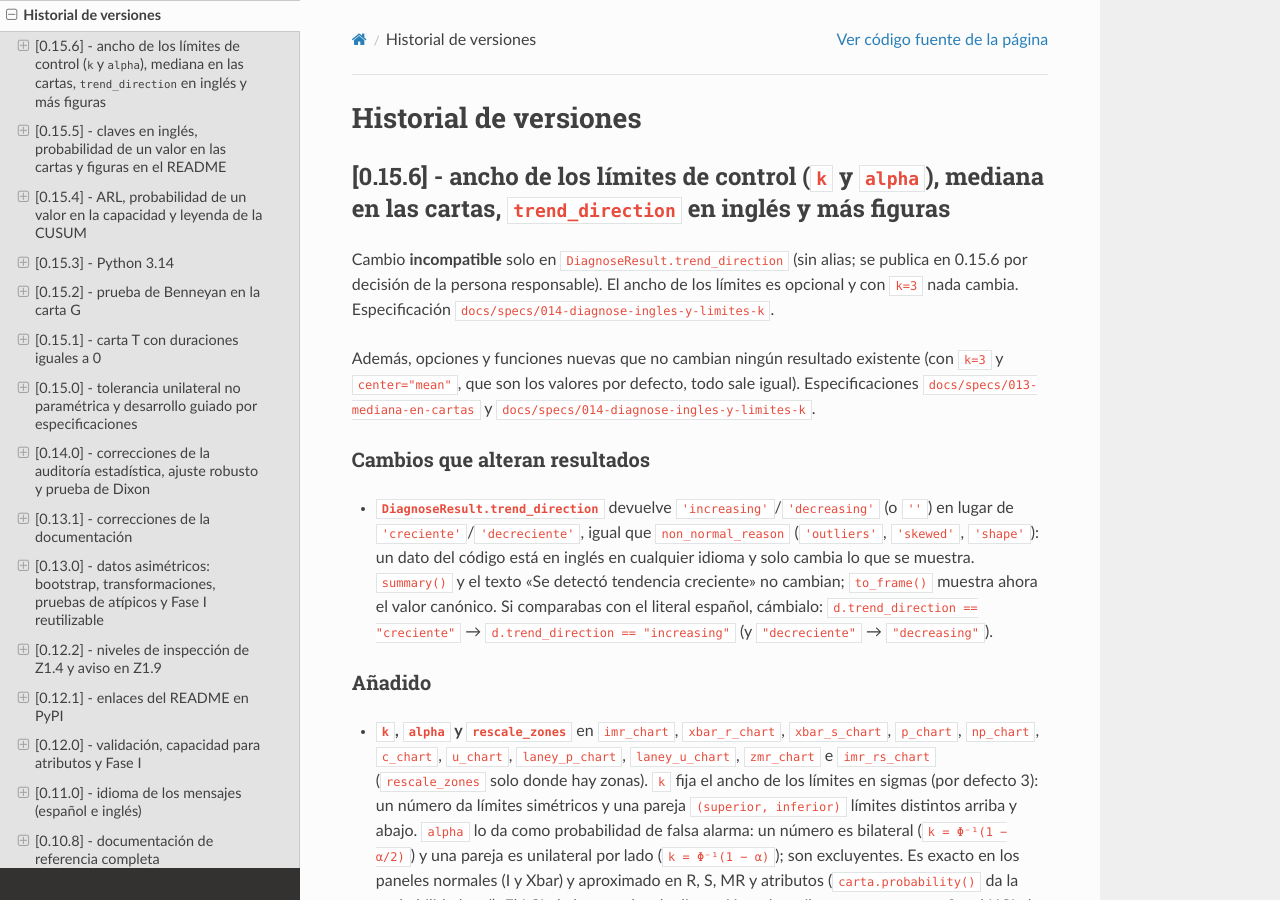
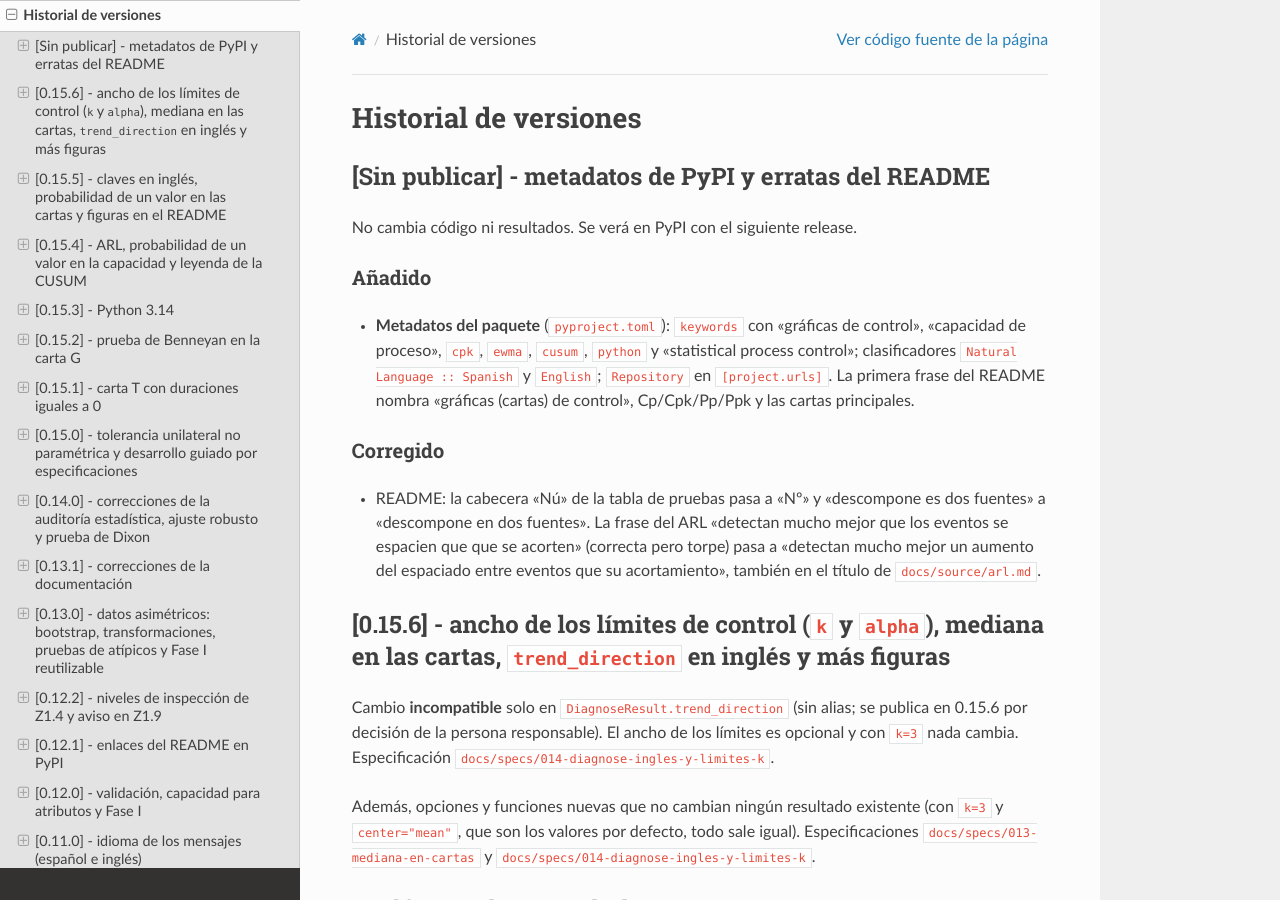
Before and after one commit to LeoSanta15/pccpy, a Sphinx documentation site: the page built from docs/source/changelog.md, in a window 1280 px wide and 900 px high. Built offline with Sphinx 7.4.7 and the Read the Docs theme 3.1.0, drawn with Linux system fonts in a browser that asks for light colours.

Commit message:
docs: metadatos de PyPI y erratas del README
Co-Authored-By: Claude Sonnet 5.5 <noreply@anthropic.com>
Claude-Session: https://claude.ai/code/session_01XAu8rNosNy8JMkjpWPWLHb

```diff
--- a/CHANGELOG.md
+++ b/CHANGELOG.md
@@ -1,4 +1,14 @@
 # Registro de cambios
+
+## [Sin publicar] - metadatos de PyPI y erratas del README
+
+No cambia código ni resultados. Se verá en PyPI con el siguiente release.
+
+### Añadido
+- **Metadatos del paquete** (`pyproject.toml`): `keywords` con «gráficas de control», «capacidad de proceso», `cpk`, `ewma`, `cusum`, `python` y «statistical process control»; clasificadores `Natural Language :: Spanish` y `English`; `Repository` en `[project.urls]`. La primera frase del README nombra «gráficas (cartas) de control», Cp/Cpk/Pp/Ppk y las cartas principales.
+
+### Corregido
+- README: la cabecera «Nú» de la tabla de pruebas pasa a «Nº» y «descompone es dos fuentes» a «descompone en dos fuentes». La frase del ARL «detectan mucho mejor que los eventos se espacien que que se acorten» (correcta pero torpe) pasa a «detectan mucho mejor un aumento del espaciado entre eventos que su acortamiento», también en el título de `docs/source/arl.md`.
 
 ## [0.15.6] - ancho de los límites de control (`k` y `alpha`), mediana en las cartas, `trend_direction` en inglés y más figuras
 
--- a/pyproject.toml
+++ b/pyproject.toml
@@ -15,7 +15,8 @@ license-files = ["LICENSE"]
 authors = [
     { name = "LeoSanta15", email = "angelsanta1@gmail.com" }
 ]
-keywords = ["spc", "control estadístico de procesos", "cartas de control", "capacidad", "minitab", "six sigma"]
+keywords = ["spc", "control estadístico de procesos", "cartas de control", "gráficas de control", "capacidad de proceso",
+            "cpk", "ewma", "cusum", "minitab", "six sigma", "python", "statistical process control"]
 classifiers = [
     "Programming Language :: Python :: 3",
     "Programming Language :: Python :: 3.9",
@@ -25,6 +26,8 @@ classifiers = [
     "Programming Language :: Python :: 3.13",
     "Programming Language :: Python :: 3.14",
     "Operating System :: OS Independent",
+    "Natural Language :: Spanish",
+    "Natural Language :: English",
     "Intended Audience :: Science/Research",
     "Topic :: Scientific/Engineering :: Information Analysis",
 ]
@@ -41,6 +44,7 @@ docs = ["sphinx>=7", "sphinx-rtd-theme>=2", "myst-parser>=2", "sphinx-intl>=2.1"
 excel = ["openpyxl>=3.0"]
 
 [project.urls]
+Repository = "https://github.com/LeoSanta15/pccpy"
 Homepage = "https://github.com/LeoSanta15/pccpy"
 Issues = "https://github.com/LeoSanta15/pccpy/issues"
 Changelog = "https://github.com/LeoSanta15/pccpy/blob/main/CHANGELOG.md"
```
Also changed, not shown: README.md (+6 -5 lines), docs/source/arl.md (+1 -1 lines), 1 other file.
